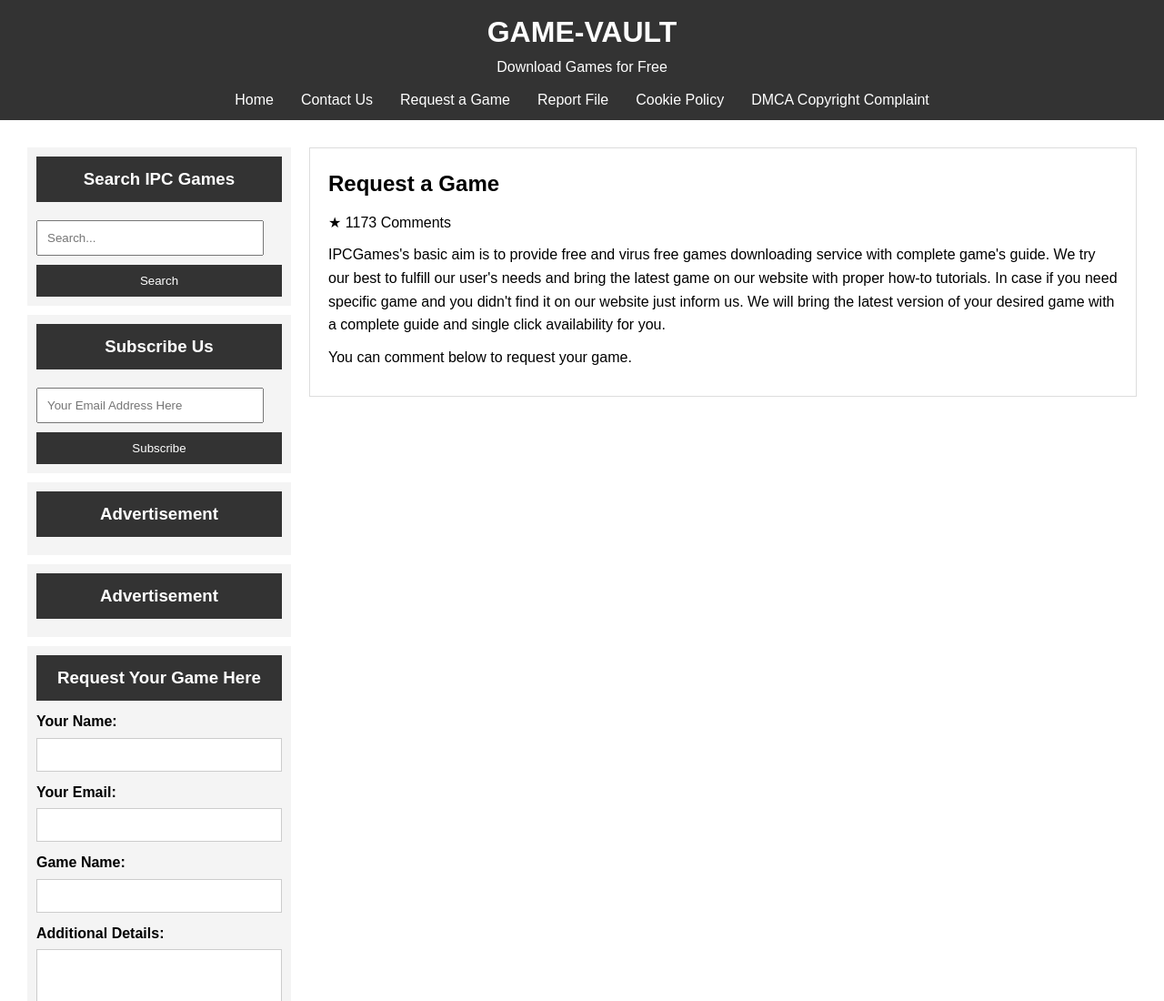
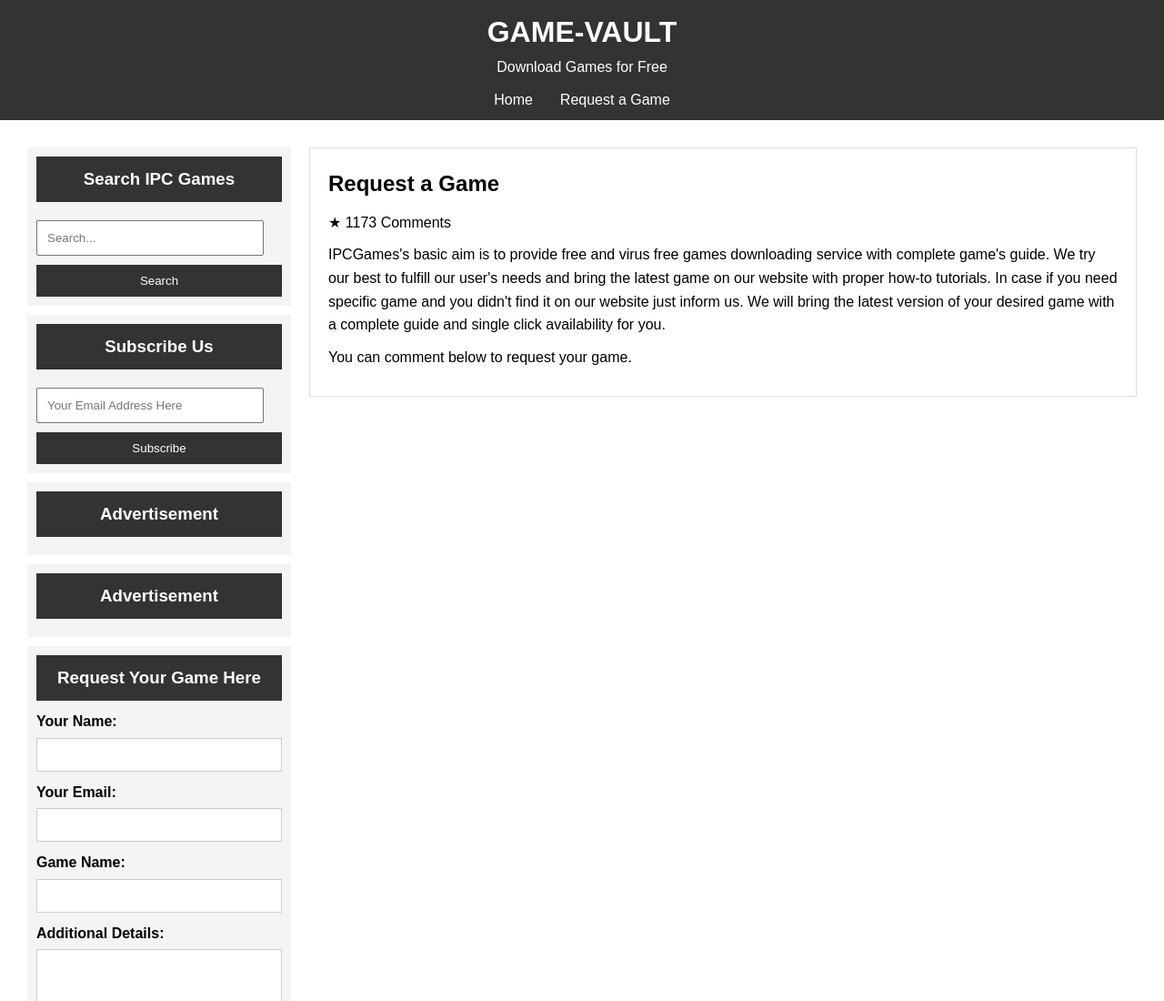
Before and after one commit to Tanmay-Tiwaricyber/Game-Vault, a plain HTML site: page request.html in a window 1280 px wide. Shown: the top 1100 px of the page at 91% size. Drawn offline with Linux system fonts and the light colour scheme.

Commit message:
Update request.html

```diff
--- a/request.html
+++ b/request.html
@@ -14,12 +14,8 @@
         </div>
         <nav>
             <ul>
-                <li><a href="#">Home</a></li>
-                <li><a href="#">Contact Us</a></li>
-                <li><a href="#">Request a Game</a></li>
-                <li><a href="#">Report File</a></li>
-                <li><a href="#">Cookie Policy</a></li>
-                <li><a href="#">DMCA Copyright Complaint</a></li>
+                <li><a href="index.html">Home</a></li>
+                <li><a href="request.html">Request a Game</a></li>
             </ul>
         </nav>
     </header>
```
